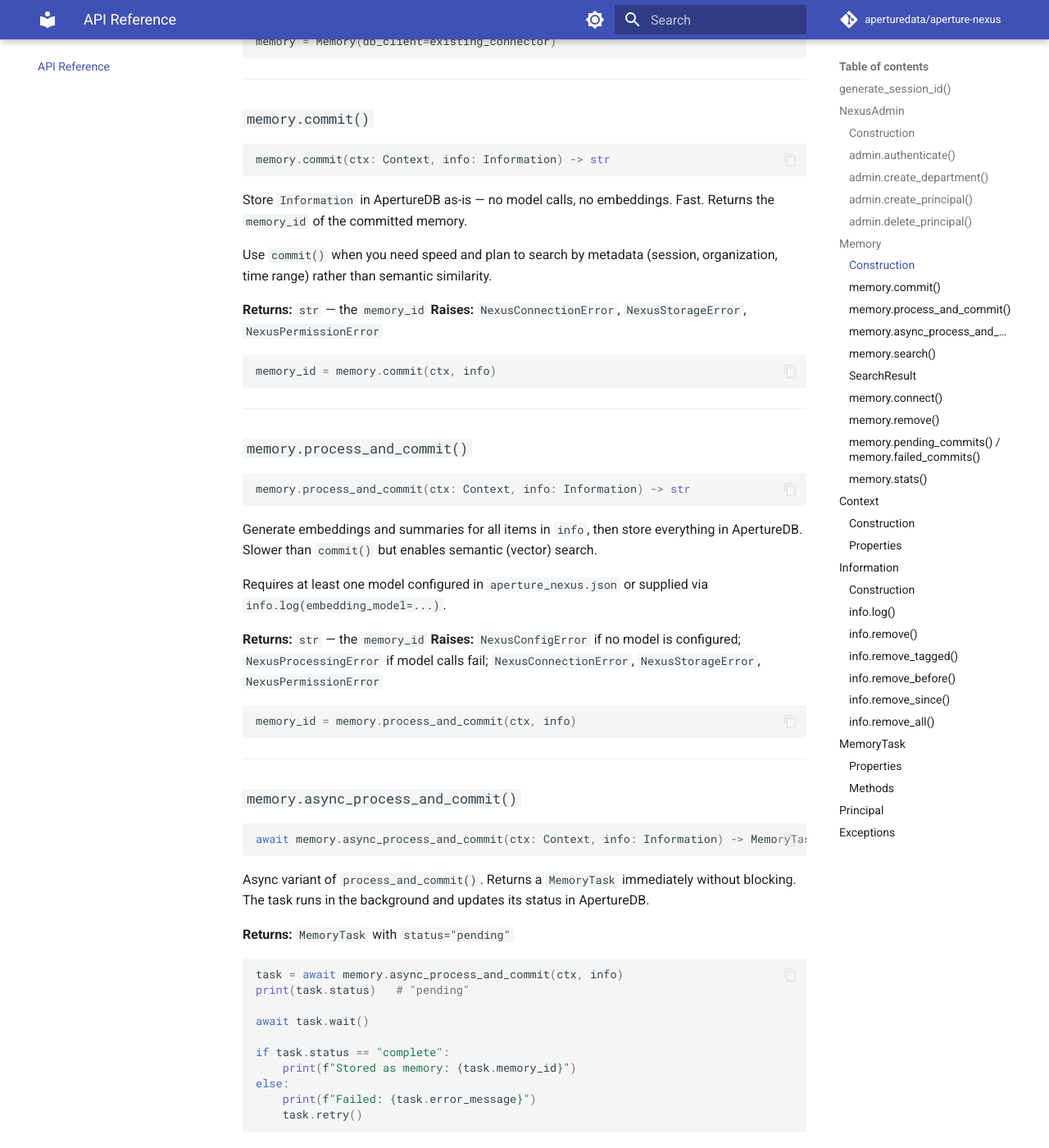
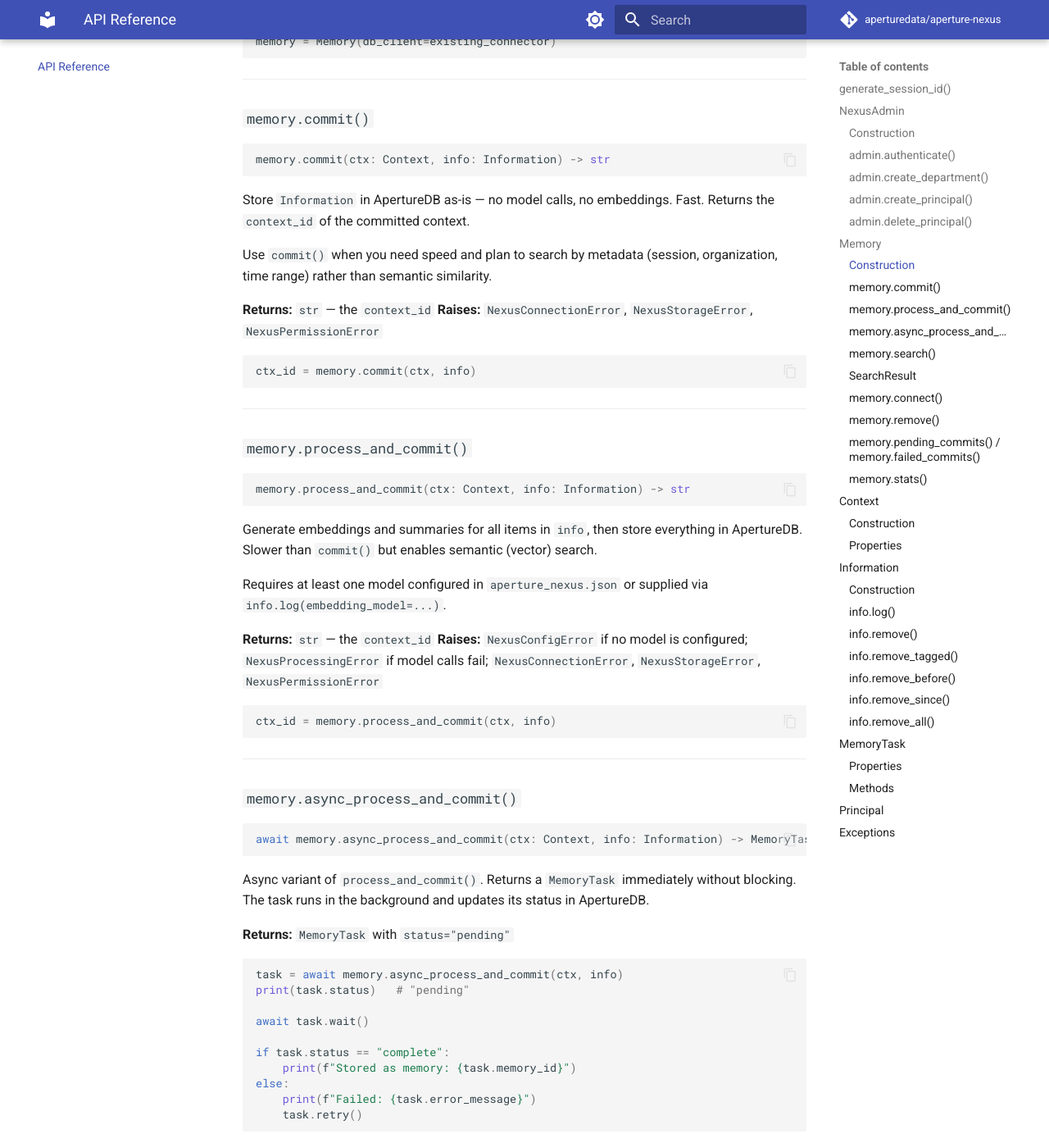
Before and after one commit to aperture-data/aperture-nexus, an MkDocs documentation site: the page built from docs/api-reference.md, in a window 1280 px wide and 1400 px high, scrolled down 4008 px. Shown: the whole window at 82% size. Built offline with MkDocs 1.6.1 and Material for MkDocs 9.7.7, drawn with Linux system fonts in a browser that asks for light colours; comment, search, counter and statistics services are not loaded.

````diff
--- a/docs/api-reference.md
+++ b/docs/api-reference.md
@@ -199,15 +199,15 @@ memory = Memory(db_client=existing_connector)
 memory.commit(ctx: Context, info: Information) -> str
 ```
 
-Store `Information` in ApertureDB as-is — no model calls, no embeddings. Fast. Returns the `memory_id` of the committed memory.
+Store `Information` in ApertureDB as-is — no model calls, no embeddings. Fast. Returns the `context_id` of the committed context.
 
 Use `commit()` when you need speed and plan to search by metadata (session, organization, time range) rather than semantic similarity.
 
-**Returns:** `str` — the `memory_id`
+**Returns:** `str` — the `context_id`
 **Raises:** `NexusConnectionError`, `NexusStorageError`, `NexusPermissionError`
 
 ```python
-memory_id = memory.commit(ctx, info)
+ctx_id = memory.commit(ctx, info)
 ```
 
 ---
@@ -222,11 +222,11 @@ Generate embeddings and summaries for all items in `info`, then store everything
 
 Requires at least one model configured in `aperture_nexus.json` or supplied via `info.log(embedding_model=...)`.
 
-**Returns:** `str` — the `memory_id`
+**Returns:** `str` — the `context_id`
 **Raises:** `NexusConfigError` if no model is configured; `NexusProcessingError` if model calls fail; `NexusConnectionError`, `NexusStorageError`, `NexusPermissionError`
 
 ```python
-memory_id = memory.process_and_commit(ctx, info)
+ctx_id = memory.process_and_commit(ctx, info)
 ```
 
 ---
````
